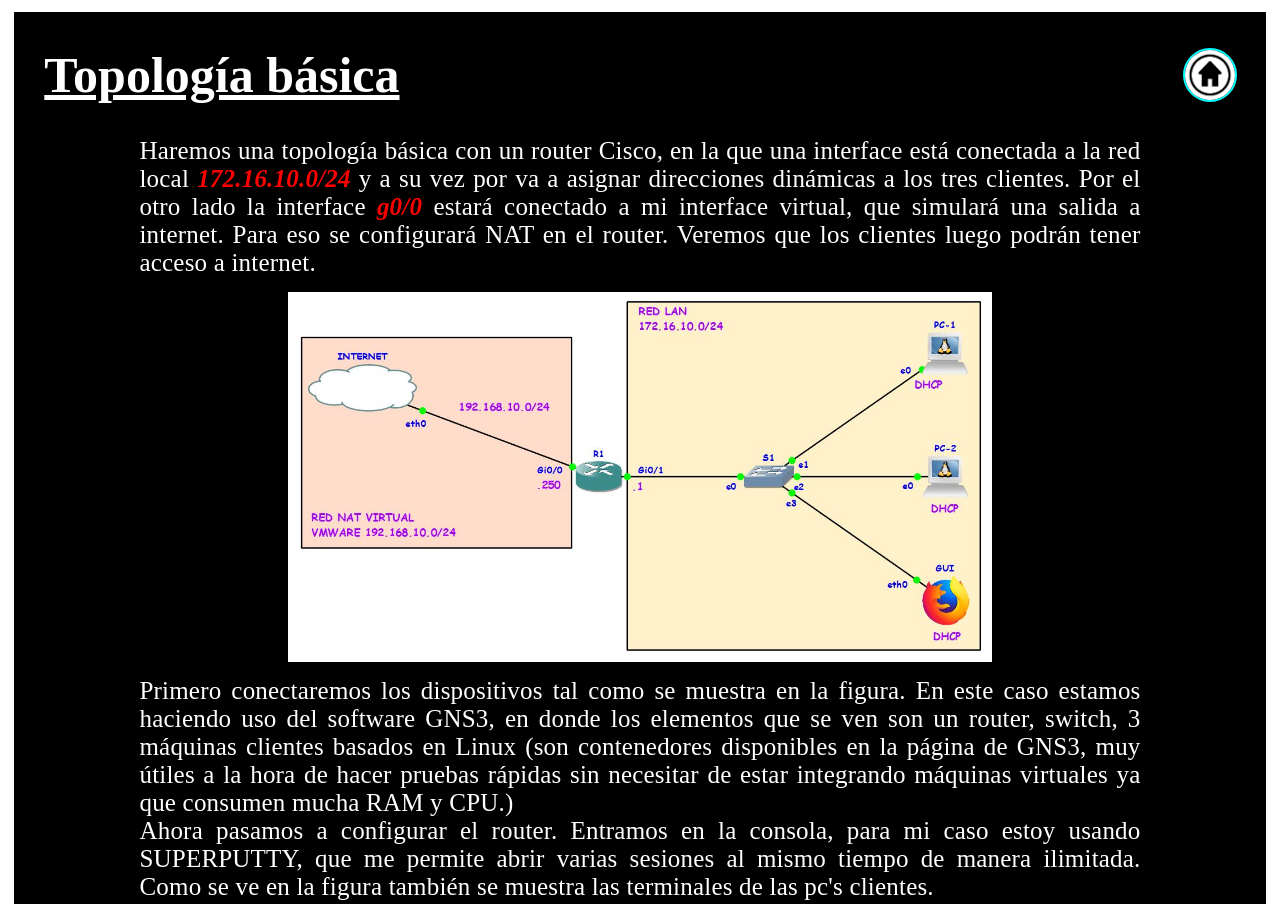
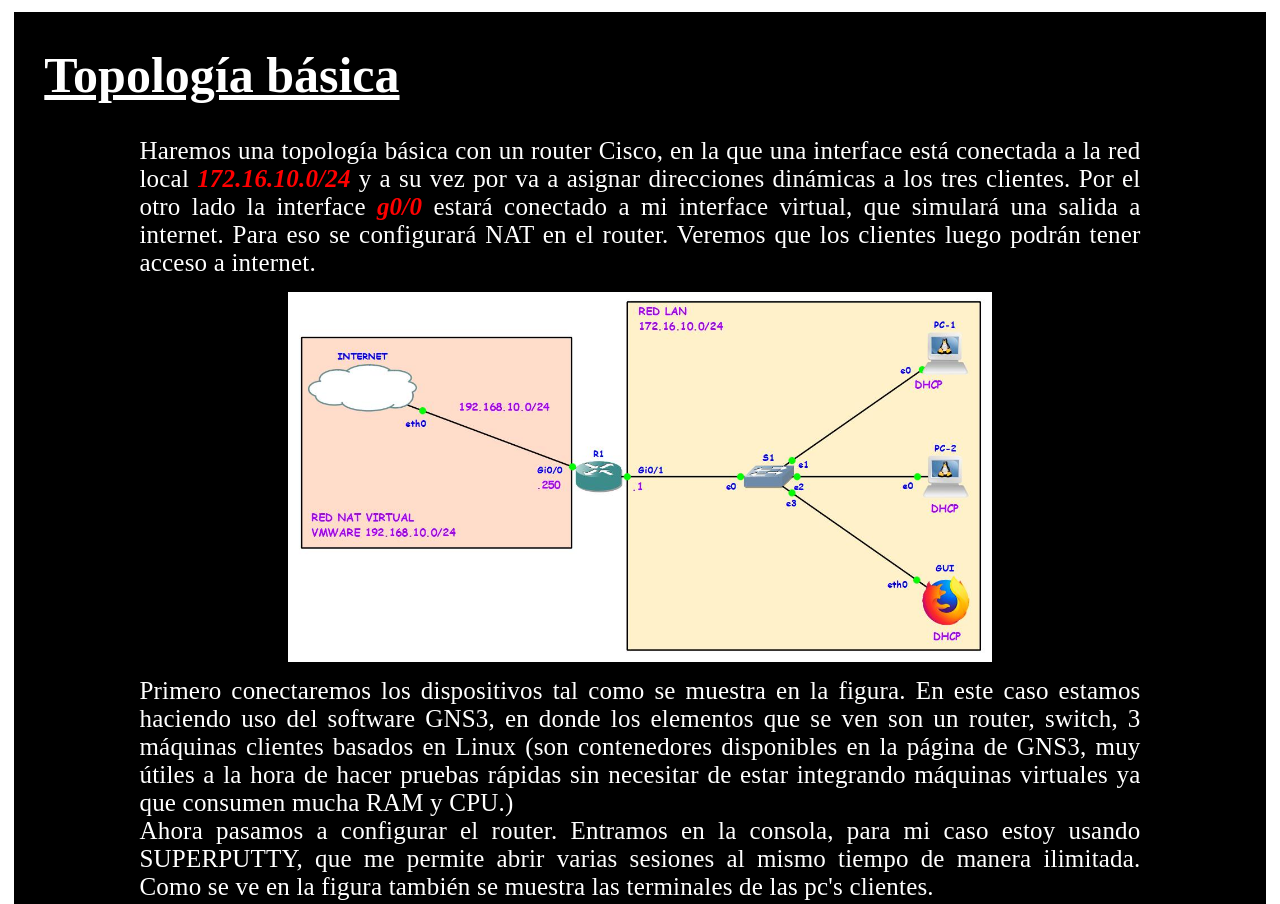
Before and after one commit to luis-am/NetworkingPageProjects, a plain HTML site: page proyectos_cisco/topologia_basica.html in a window 1280 px wide. Shown: the top 904 px of the page. Drawn offline with Linux system fonts and the light colour scheme.

Commit message:
Update topologia_basica.html

```diff
--- a/proyectos_cisco/topologia_basica.html
+++ b/proyectos_cisco/topologia_basica.html
@@ -13,7 +13,7 @@
             <h1>Topología básica</h1>
             <ul>
                 <!-- <p><a href="../paginas/cisco.html""><img src="../img/back_button.png" width="50px"></a></p> -->
-                <p><a href="../index.html""><img src="../img/home_button.jpg" width="50px"></a></p>
+                <!-- <p><a href="../index.html""><img src="../img/home_button.jpg" width="50px"></a></p> -->
             </ul>
         </div>
         <p>Haremos una topología básica con un router Cisco, en la que una interface está conectada a la red local <b>172.16.10.0/24</b> y a su vez por va a asignar direcciones dinámicas a los tres clientes. Por el otro lado la interface <b>g0/0</b> estará conectado a mi interface virtual, que simulará una salida a internet. Para eso se configurará NAT en el router.
```
